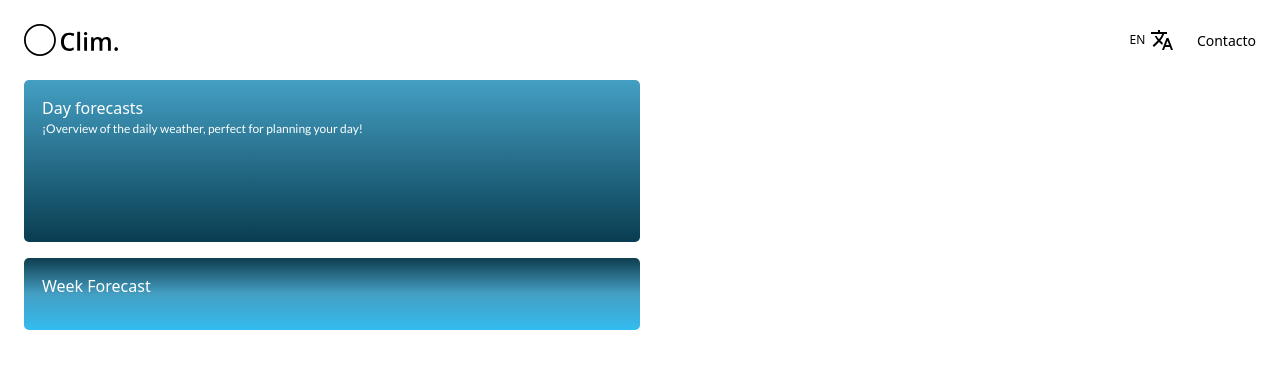
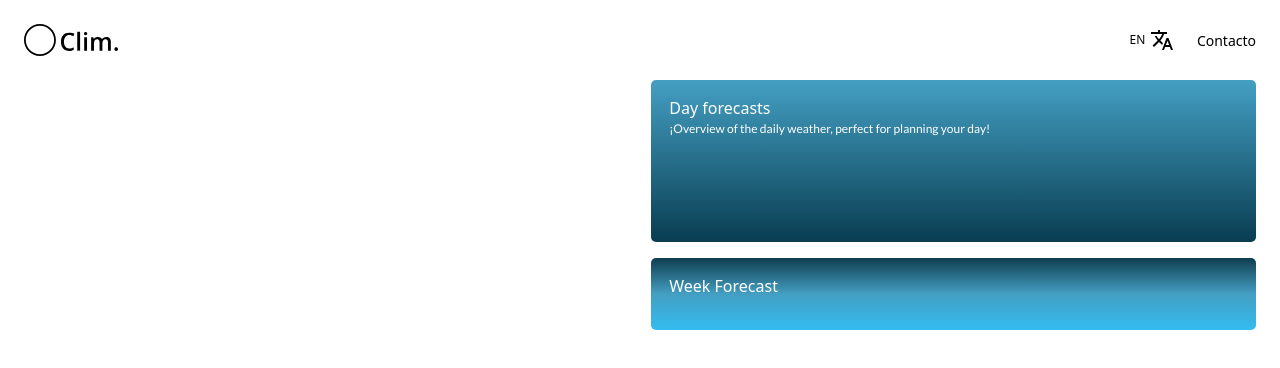
Before and after one commit to luisafvaca/climo, a React (Vite) app: page /dashboard in a window 1280 px wide. Shown: the top 368 px of the page. Built offline with nearby package versions, Linux system fonts and the light colour scheme; no server answers.

Commit message:
fix(Dashboard): fix visual error (#21)
Co-authored-by: Luisa Vaca <luisavaca@Ordenador-portatil-de-Luisa.local>

```diff
--- a/src/components/hero/index.tsx
+++ b/src/components/hero/index.tsx
@@ -47,7 +47,7 @@ function Hero (
     })
     return (
       <section
-        className="hero w-full flex flex-col items-center font-sans p-22 bg-cover bg-center bg-no-repeat relative rounded-lg justify-center lg:w-3/6"
+        className="hero w-full flex flex-col items-center font-sans p-22 bg-cover bg-center bg-no-repeat relative rounded-lg justify-center h-full"
         style={{ backgroundImage: `url(/public/statics/${image})`}}>
         <div className='absolute flex flex-row left-9 top-4 px-16'>
           { countriesSelector}
--- a/src/pages/dashboard/index.tsx
+++ b/src/pages/dashboard/index.tsx
@@ -66,6 +66,7 @@ function Dashboard() {
     <>
       <NavBar />
       <div className='m-24 lg:flex lg: gap-9'>
+        <div className='w-full lg:w-3/6'>
         {weather && (
           <Hero
             temperature={`${Math.trunc(weather.main.temp)}º`}
@@ -78,6 +79,8 @@ function Dashboard() {
             onChangeCity={handleChangeCity}
           />
         )}
+        </div>
+
         <div className='lg:w-3/6'>
           <DayForecast dailySummaryForecast={dailySummaryForecast}/>
           <WeekForecast weekSummaryForecast={weekSummaryForecast}/>
```
